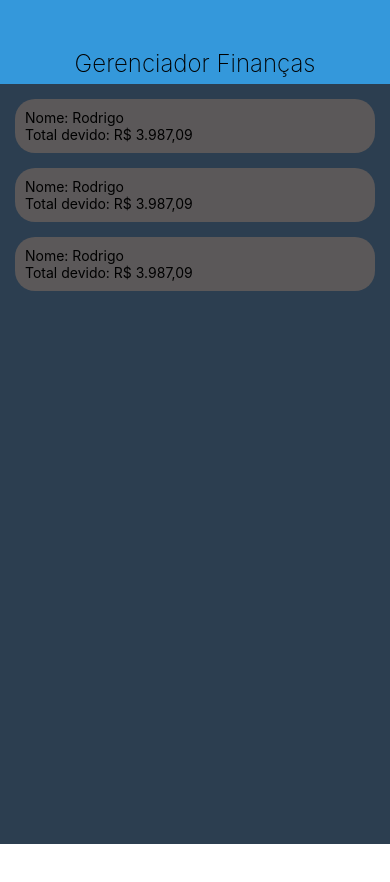
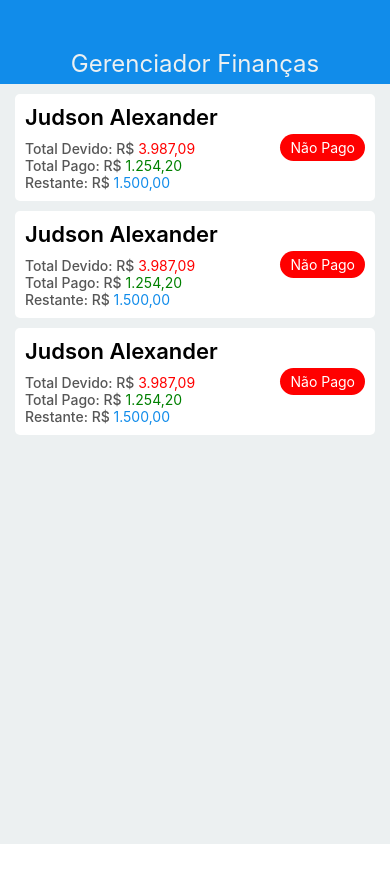
Before and after one commit to Rodrisc/Financas, a React Native app: screen / in a window 390 px wide. Shown: the top 882 px of the page. Built offline with nearby package versions, Linux system fonts and the light colour scheme.

Commit message:
criacao do listRenderer

```diff
--- a/App.tsx
+++ b/App.tsx
@@ -1,6 +1,7 @@
 import { StatusBar } from 'expo-status-bar';
+import { bgColor } from './colors';
 import { StyleSheet, Text, View } from 'react-native';
-import Teste from './src/Teste';
+
 import Header from './src/components/Header';
 import ListRenderer from './src/components/ListRenderer';
 
@@ -23,7 +24,7 @@ export default function App() {
 const styles = StyleSheet.create({
   container: {
     // flex: 1,
-    backgroundColor: '#2c3e50',
+    backgroundColor: bgColor,
     height: '100%',
     // flex: 1,
     // flexDirection: 'column'
--- a/colors.ts
+++ b/colors.ts
@@ -1,8 +1,23 @@
 // Arquivo para definição de cores do sistema
+
+// ========================= cores do sistema =========================
+
+export const bgColor = '#ECF0F1'
+
+// fim cores do sistema
 
 // ========================= cores do header =========================
 
-export const background_header = '#3498db'
-export const textColor = '#000000'
+export const background_header = '#118CEA'
+export const textColor = '#ECF0F1'
 
 // fim cores header
+
+// ========================= cores do listRenderer =========================
+export const textUser = '#000'
+export const textPago = '#008000'
+export const textDevido = '#FF0000'
+export const textRestante = '#118CEA'
+export const textInfoValores = '#565656'
+
+// fim cores listRenderer
--- a/src/components/ListRenderer.tsx
+++ b/src/components/ListRenderer.tsx
@@ -1,5 +1,6 @@
 import { FlatList, View, Text } from "react-native"
 import styles from "./styles/listRenderer"
+import { textPago, textDevido, textRestante } from "../../colors"
 
 // interface ListRendererProps {
 //     data: object
@@ -7,14 +8,35 @@ import styles from "./styles/listRenderer"
 
 const ListRenderer: React.FC = () => {
 
+    const arrStatus = Array(
+        'Pago',
+        'Pendente',
+        'Pago Parcial'
+    )
+
     return(
         <View style={styles.container}>
-            <View>
-                <Text>Nome: Rodrigo</Text>
-            </View>
-            <View>
-                <Text>Total devido: R$ 3.987,09</Text>
-            </View>
+           <View style={styles.containerInfo}>
+
+                <View style={styles.containerInfoUser}>
+                    <Text style={styles.textInfoUser}>Judson Alexander</Text>
+                </View>
+
+                <View>
+                    <Text style={styles.textInfoValores}>Total Devido: R$ <Text style={styles.textDevido}>3.987,09</Text></Text>
+                    <Text style={styles.textInfoValores}>Total Pago: R$<Text style={styles.textPago}> 1.254,20</Text></Text>
+                    <Text style={styles.textInfoValores}>Restante: R$ <Text style={styles.textRestante}>1.500,00</Text></Text>
+                </View>
+
+           </View>
+
+           <View style={styles.containerStatus}>
+               <View style={styles.bgStatus}>
+                    <Text style={{color: 'white'}}>Não Pago</Text>
+               </View>
+                {/* <Text>Não Pago</Text>
+                <Text>Pago</Text> */}
+           </View>
         </View>
     )
 
--- a/src/components/styles/header.ts
+++ b/src/components/styles/header.ts
@@ -22,7 +22,7 @@ const styles = StyleSheet.create({
     text:{
         fontSize: 24,
         color: textColor,
-        fontWeight: '200'
+        fontWeight: '400'
     },
     espacamento:{
         width: '100%',
--- a/src/components/styles/listRenderer.ts
+++ b/src/components/styles/listRenderer.ts
@@ -1,15 +1,65 @@
 import { StyleSheet } from "react-native";
+import { textPago, textDevido, textInfoValores, textRestante, textUser } from "../../../colors";
+
 
 const styles = StyleSheet.create({
     container:{
-        backgroundColor: '#5b5859',
-        marginTop: 15,
+        justifyContent: 'space-between',
+        backgroundColor: 'white',
+        marginTop: 10,
         width: '100%',
+        borderRadius: 5,
+        padding: 10,
+        flexDirection: "row"
+    },
 
+    containerInfo:{
+    },
 
-        borderRadius: 20,
-        padding: 10
-    }
+    containerInfoUser:{
+        paddingBottom: 10,
+    },
+
+    textInfoUser:{
+        fontWeight: '600',
+        fontSize: 22,
+        color: textUser
+    },
+
+    textDevido:{
+        color: textDevido,
+        fontWeight: '400'
+    },
+
+    textPago:{
+        color: textPago,
+        fontWeight: '400'
+    },
+
+    textRestante:{
+        color: textRestante,
+        fontWeight: '400'
+    },
+
+    textInfoValores:{
+        fontWeight: '500',
+        color: textInfoValores
+    },
+
+    containerStatus:{
+        alignItems: 'center',
+        justifyContent: 'center',
+    },
+
+    bgStatus:{
+        backgroundColor: textDevido,
+        paddingBottom: 5,
+        paddingLeft: 10,
+        paddingRight: 10,
+        paddingTop: 5,
+        borderRadius: 20
+    },
+
 })
 
 export default styles
```
Also changed, not shown: src/components/Header.tsx (line endings or trailing spaces), 1 other file (tests, documents, lock files or other folders).
